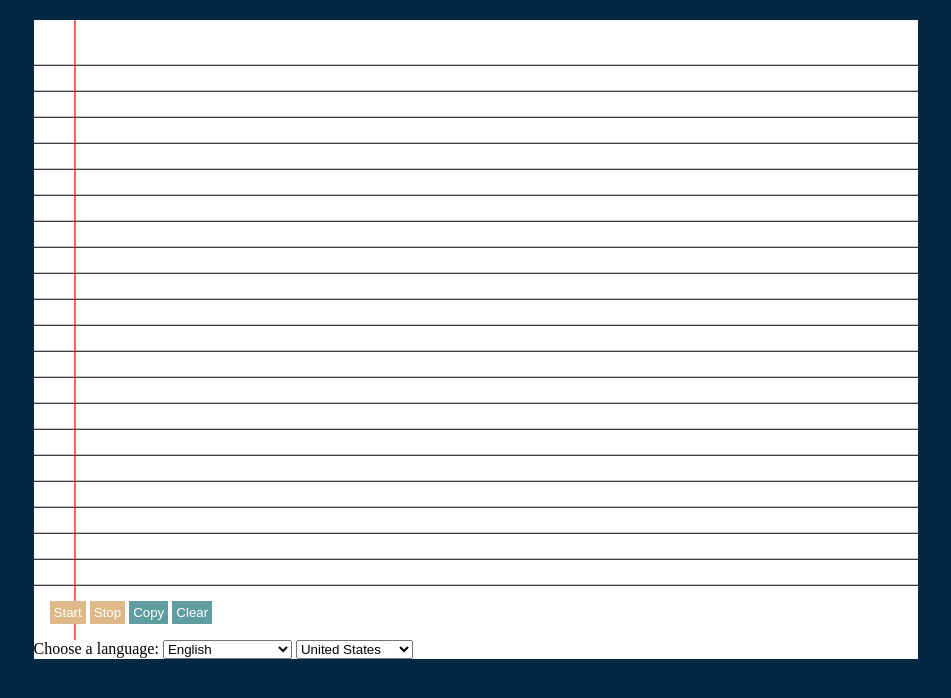
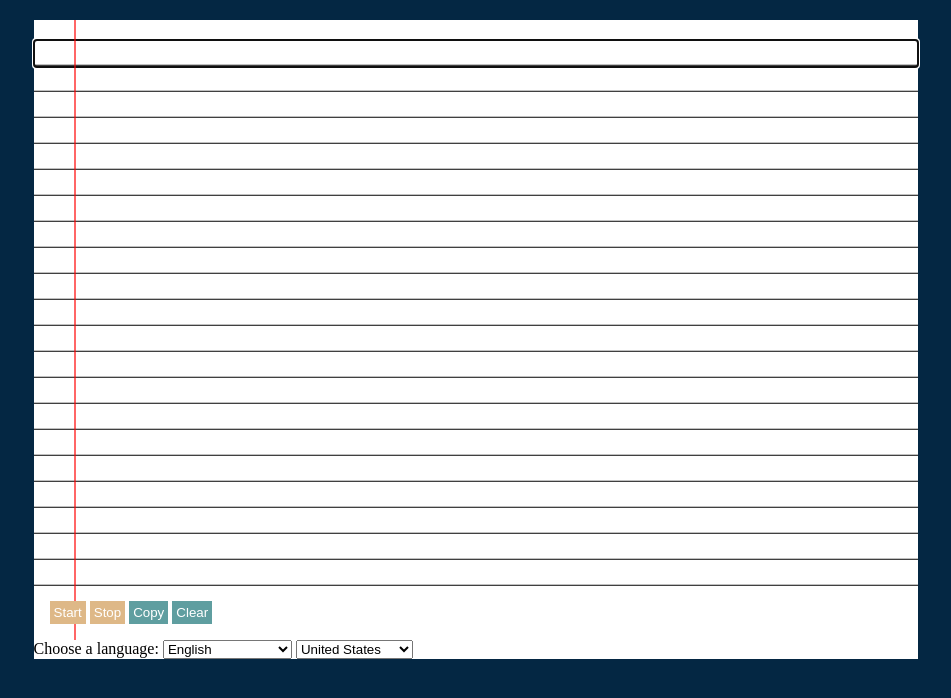
Before and after one commit to phpphuc/My-Mic, a browser extension: page main.html in a window 1280 px wide. Shown: the whole page, without its empty margins (164-1115 px from the left). Drawn offline with Linux system fonts and the light colour scheme.

Commit message:
make content editable and add autofocus to the content div

```diff
--- a/main.html
+++ b/main.html
@@ -17,7 +17,7 @@
 
             <div id="paper">
                 <div id="pattern">
-                    <div id="content">
+                    <div id="content" contenteditable="true" autofocus>
                     </div>
 <div class="btn-group">                      <button id="start-btn">Start</button>
   <button id="stop-btn">Stop</button>
```
